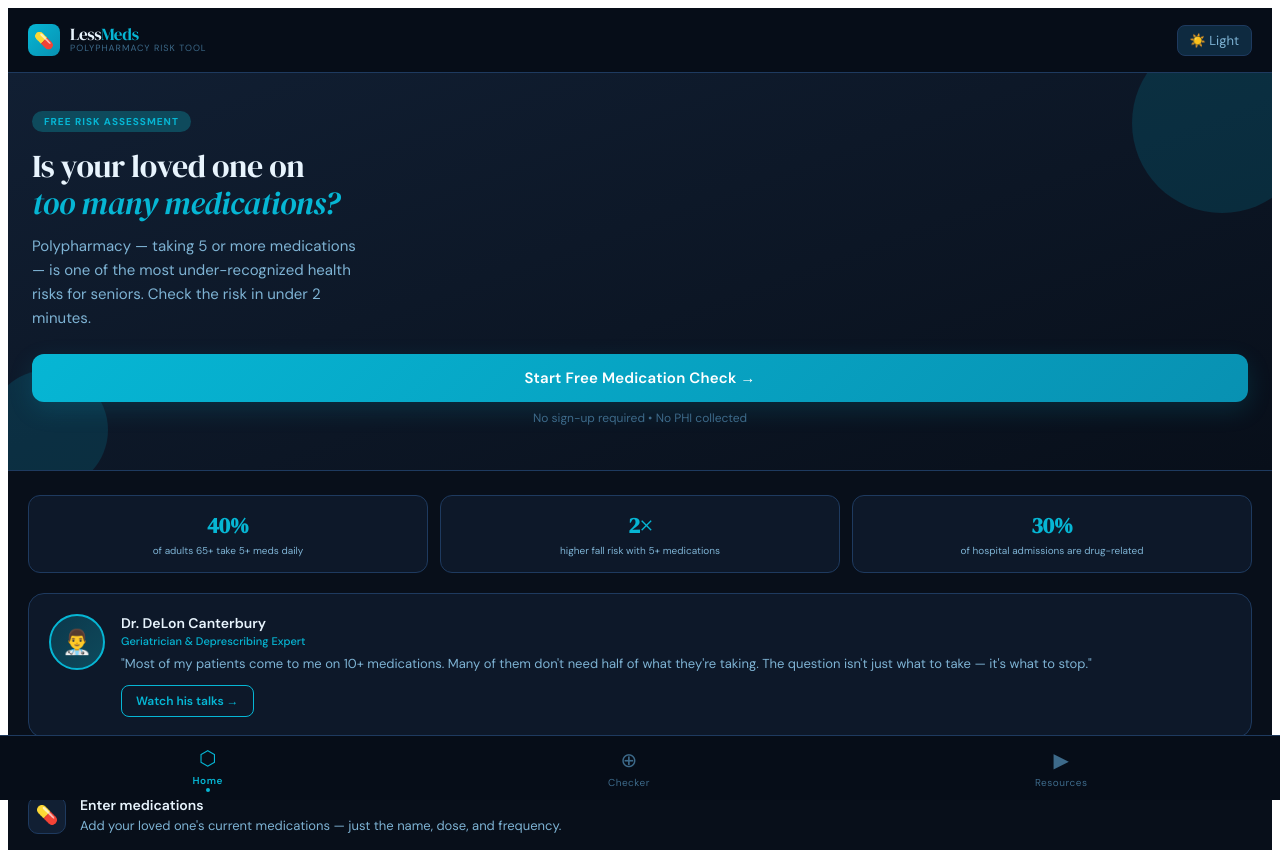
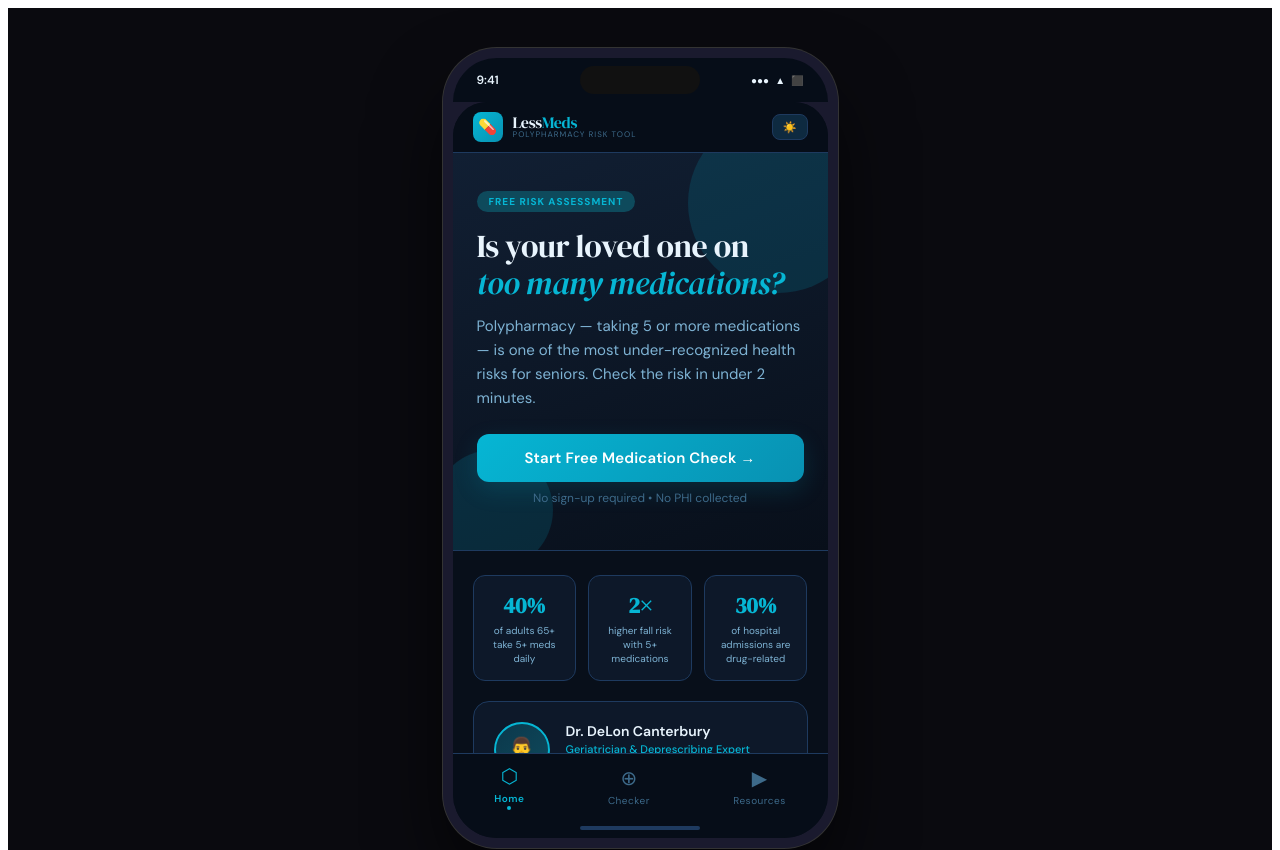
Before and after one commit to spaceproject236-hue/less-meds-mobile, a React (Vite) app: page / in a window 1280 px wide. Shown: the top 850 px of the page. Built offline with nearby package versions, Linux system fonts and the light colour scheme.

Commit message:
Update App.jsx

```diff
--- a/src/App.jsx
+++ b/src/App.jsx
@@ -186,78 +186,125 @@ export default function LessMedsFree() {
     { id: "resources", icon: "▶", label: "Resources" },
   ];
 
-  const appStyle = {
+  const phoneFrameOuter = {
+    minHeight: "100vh",
+    background: "#0a0a0f",
+    display: "flex",
+    alignItems: "center",
+    justifyContent: "center",
+    padding: "40px 20px",
     fontFamily: font,
+  };
+
+  const phoneFrame = {
+    width: 375,
+    height: 780,
+    borderRadius: 44,
+    background: "#1a1a2e",
+    boxShadow: "0 0 0 10px #1a1a2e, 0 0 0 11px #333, 0 40px 80px rgba(0,0,0,0.8)",
+    overflow: "hidden",
+    position: "relative",
+    display: "flex",
+    flexDirection: "column",
+    flexShrink: 0,
+  };
+
+  const phoneScreen = {
+    flex: 1,
     background: t.bg,
     color: t.text,
-    minHeight: "100vh",
-    paddingBottom: 72,
+    display: "flex",
+    flexDirection: "column",
+    overflow: "hidden",
+    borderRadius: 34,
     transition: "background 0.3s, color 0.3s",
   };
 
+  const scrollArea = {
+    flex: 1,
+    overflowY: "auto",
+    overflowX: "hidden",
+    paddingBottom: 8,
+    scrollbarWidth: "none",
+  };
+
   const navStyle = {
-    position: "fixed",
-    bottom: 0,
-    left: 0,
-    right: 0,
     height: 64,
     background: t.navBg,
     borderTop: `1px solid ${t.border}`,
     display: "flex",
     alignItems: "center",
     justifyContent: "space-around",
-    zIndex: 100,
-    backdropFilter: "blur(12px)",
+    flexShrink: 0,
   };
 
   return (
     <>
       <link href="https://fonts.googleapis.com/css2?family=DM+Sans:ital,wght@0,300;0,400;0,500;0,600;0,700;1,400&family=DM+Serif+Display:ital@0;1&display=swap" rel="stylesheet" />
-      <div style={appStyle}>
+      <div style={phoneFrameOuter}>
+        <div style={phoneFrame}>
+          {/* Status bar notch */}
+          <div style={{
+            height: 44, background: t.navBg, display: "flex",
+            alignItems: "center", justifyContent: "space-between",
+            padding: "0 24px", flexShrink: 0, borderRadius: "34px 34px 0 0",
+          }}>
+            <span style={{ fontSize: 12, fontWeight: 600, color: t.text, fontFamily: font }}>9:41</span>
+            <div style={{
+              width: 120, height: 28, background: "#111",
+              borderRadius: 14, position: "absolute", left: "50%", transform: "translateX(-50%)",
+            }} />
+            <div style={{ display: "flex", gap: 6, alignItems: "center" }}>
+              <span style={{ fontSize: 10, color: t.text }}>●●●</span>
+              <span style={{ fontSize: 10, color: t.text }}>▲</span>
+              <span style={{ fontSize: 10, color: t.text }}>⬛</span>
+            </div>
+          </div>
+
+          <div style={phoneScreen}>
             {/* Header */}
             <header style={{
-          padding: "16px 20px",
+              padding: "10px 20px",
               borderBottom: `1px solid ${t.border}`,
               background: t.navBg,
               display: "flex",
               alignItems: "center",
               justifyContent: "space-between",
-          position: "sticky",
-          top: 0,
-          zIndex: 50,
-          backdropFilter: "blur(12px)",
+              flexShrink: 0,
             }}>
               <div style={{ display: "flex", alignItems: "center", gap: 10 }}>
                 <div style={{
-              width: 32, height: 32, borderRadius: 8,
+                  width: 30, height: 30, borderRadius: 8,
                   background: `linear-gradient(135deg, ${t.accent}, #0891b2)`,
                   display: "flex", alignItems: "center", justifyContent: "center",
-              fontSize: 16,
+                  fontSize: 15,
                 }}>💊</div>
                 <div>
-              <div style={{ fontFamily: "'DM Serif Display', serif", fontSize: 17, fontWeight: 400, letterSpacing: -0.3, lineHeight: 1 }}>
+                  <div style={{ fontFamily: "'DM Serif Display', serif", fontSize: 16, fontWeight: 400, letterSpacing: -0.3, lineHeight: 1 }}>
                     Less<span style={{ color: t.accent }}>Meds</span>
                   </div>
-              <div style={{ fontSize: 9, color: t.textMuted, letterSpacing: 1, textTransform: "uppercase", lineHeight: 1.2 }}>Polypharmacy Risk Tool</div>
+                  <div style={{ fontSize: 8, color: t.textMuted, letterSpacing: 1, textTransform: "uppercase", lineHeight: 1.2 }}>Polypharmacy Risk Tool</div>
                 </div>
               </div>
               <button
-            onClick={() => setTheme(t => t === "dark" ? "light" : "dark")}
+                onClick={() => setTheme(th => th === "dark" ? "light" : "dark")}
                 style={{
                   background: t.pillBg, border: `1px solid ${t.border}`, borderRadius: 8,
-              padding: "6px 12px", color: t.textSub, fontSize: 13, cursor: "pointer",
+                  padding: "5px 10px", color: t.textSub, fontSize: 11, cursor: "pointer",
                   fontFamily: font,
                 }}
               >
-            {theme === "dark" ? "☀️ Light" : "🌙 Dark"}
+                {theme === "dark" ? "☀️" : "🌙"}
               </button>
             </header>
 
-        {/* Screens */}
+            {/* Scrollable screen content */}
+            <div style={scrollArea}>
               {screen === "home" && <HomeScreen t={t} theme={theme} onStart={() => setScreen("checker")} onResources={() => setScreen("resources")} />}
               {screen === "checker" && <CheckerScreen t={t} theme={theme} meds={meds} setMeds={setMeds} onResult={(r) => { setResult(r); setScreen("results"); }} />}
               {screen === "results" && result && <ResultsScreen t={t} theme={theme} result={result} meds={meds} pricingTab={pricingTab} setPricingTab={setPricingTab} onBack={() => setScreen("checker")} onResources={() => setScreen("resources")} />}
               {screen === "resources" && <ResourcesScreen t={t} theme={theme} activeVideo={activeVideo} setActiveVideo={setActiveVideo} />}
+            </div>
 
             {/* Bottom Nav */}
             <nav style={navStyle}>
@@ -283,6 +330,17 @@ export default function LessMedsFree() {
                 );
               })}
             </nav>
+
+            {/* Home indicator bar */}
+            <div style={{
+              height: 20, background: t.navBg, display: "flex",
+              alignItems: "center", justifyContent: "center", flexShrink: 0,
+              borderRadius: "0 0 34px 34px",
+            }}>
+              <div style={{ width: 120, height: 4, background: t.border, borderRadius: 2 }} />
+            </div>
+          </div>
+        </div>
       </div>
     </>
   );
```
Lines whose indentation alone changed are shown as unchanged.
